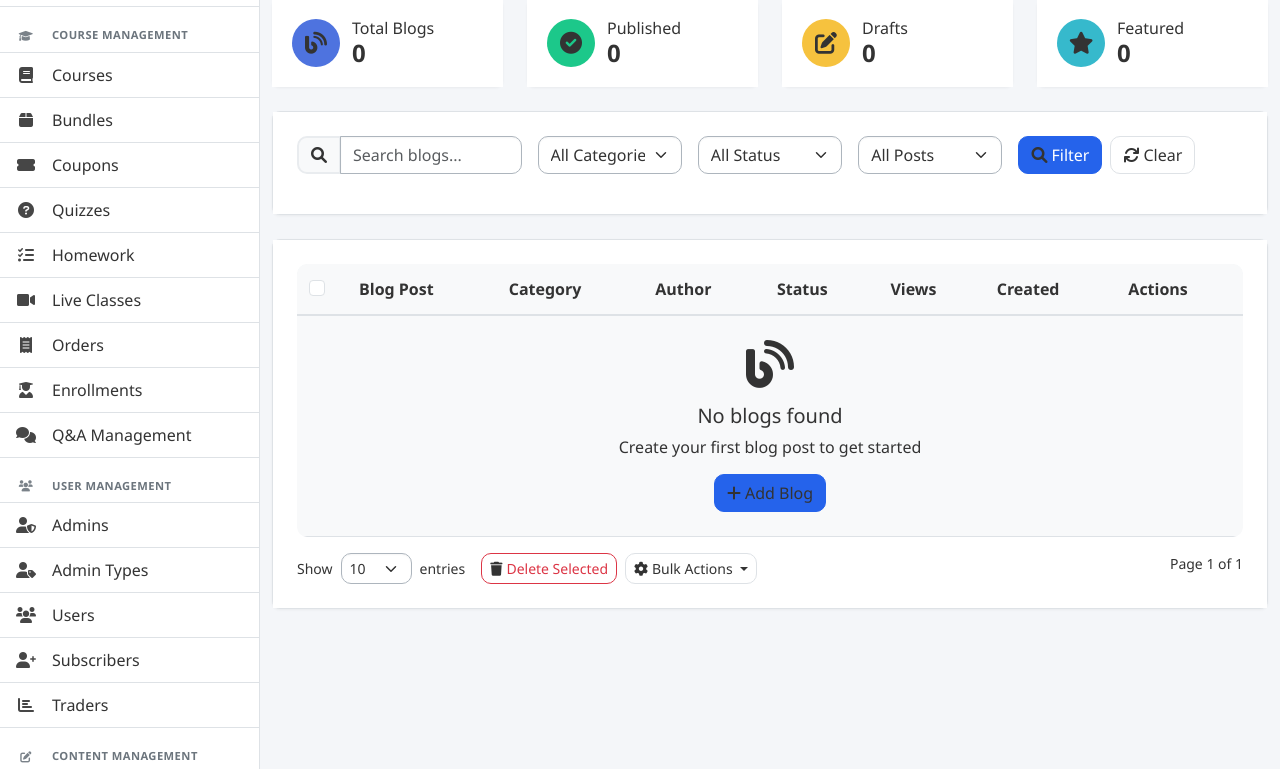
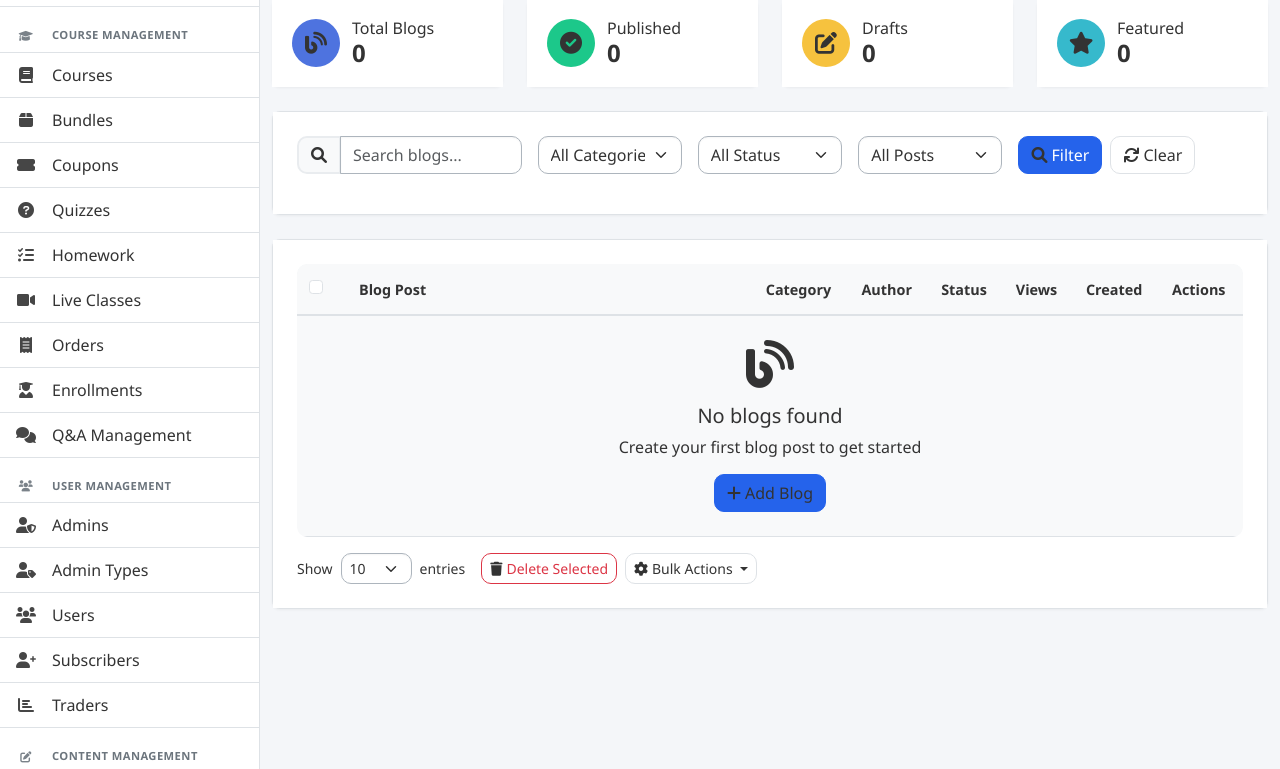
Before and after one commit to AbdallahSaeed0/tradingbelaraby, a Laravel app: page /admin/blogs in a window 1280 px wide. Shown: the part 208-977 px from the top of the page. Run offline with Laravel 10, Linux system fonts and the light colour scheme; the visitor is signed in with stand-in values (Sample User, id 1); data comes from the database, SQL or seed files in the repository; data that the repository does not hold is empty; parts of the project's set-up code (start-up, migrations or seed data) failed here and were passed over; some libraries are stand-ins or nearby versions.

Commit message:
Admin blogs table: larger thumbnails, titles, excerpts, badges and one-row actions; pagination uses the shared admin component like the other tables

```diff
--- a/resources/views/admin/blogs/index.blade.php
+++ b/resources/views/admin/blogs/index.blade.php
@@ -1,6 +1,19 @@
 @extends('admin.layout')
 
 @section('title', 'Blogs Management')
+
+@push('styles')
+    <style>
+        .blogs-table > :not(caption) > * > * { padding: 0.9rem 0.75rem; }
+        .blogs-table thead th { font-size: 0.9rem; white-space: nowrap; }
+        .blogs-table .blog-thumb { width: 88px; height: 60px; object-fit: cover; flex-shrink: 0; }
+        .blogs-table .blog-title { font-size: 1rem; font-weight: 600; line-height: 1.45; }
+        .blogs-table .blog-excerpt { font-size: 0.875rem; line-height: 1.45; }
+        .blogs-table .badge { font-size: 0.8rem; padding: 0.45em 0.7em; }
+        .blogs-table .blog-actions { display: flex; gap: 0.4rem; flex-wrap: nowrap; }
+        .blogs-table .blog-actions .btn { font-size: 0.875rem; padding: 0.35rem 0.6rem; margin: 0; }
+    </style>
+@endpush
 
 @section('content')
     <div class="container-fluid py-4">
@@ -154,7 +167,7 @@
         <div class="card">
             <div class="card-body">
                 <div class="table-responsive d-none d-lg-block admin-table-no-mobile-cards">
-                    <table class="table table-hover table-striped">
+                    <table class="table table-hover table-striped align-middle blogs-table">
                         <thead>
                             <tr>
                                 <th width="50">
@@ -162,7 +175,7 @@
                                         <input class="form-check-input" type="checkbox" id="selectAll">
                                     </div>
                                 </th>
-                                <th>Blog Post</th>
+                                <th style="min-width: 380px;">Blog Post</th>
                                 <th>Category</th>
                                 <th>Author</th>
                                 <th>Status</th>
@@ -187,18 +200,17 @@
                                             <div class="me-3">
                                                 @if ($blog->image)
                                                     <img src="{{ $blog->image_url }}" alt="{{ $blog->title }}"
-                                                        class="rounded w-50 h-40 item-image-sm">
+                                                        class="rounded blog-thumb">
                                                 @else
                                                     <div
-                                                        class="bg-secondary rounded d-flex align-items-center justify-content-center w-50 h-40 item-placeholder-sm">
+                                                        class="bg-secondary rounded d-flex align-items-center justify-content-center blog-thumb">
                                                         <i class="fa fa-image text-white"></i>
                                                     </div>
                                                 @endif
                                             </div>
                                             <div>
-                                                <h6 class="mb-0">{{ $blog->title }}</h6>
-                                                <small
-                                                    class="text-muted">{{ Str::limit($blog->excerpt ?: $blog->description, 60) }}</small>
+                                                <h6 class="mb-1 blog-title">{{ $blog->title }}</h6>
+                                                <div class="text-muted blog-excerpt">{{ Str::limit($blog->excerpt ?: $blog->description, 110) }}</div>
                                                 @if ($blog->is_featured)
                                                     <span class="badge bg-warning text-dark ms-1">Featured</span>
                                                 @endif
@@ -213,7 +225,7 @@
                                         @endif
                                     </td>
                                     <td>
-                                        <small>{{ $blog->author_name ?: 'Admin' }}</small>
+                                        <span class="text-nowrap">{{ $blog->author_name ?: 'Admin' }}</span>
                                     </td>
                                     <td>
                                         <span
@@ -227,7 +239,7 @@
                                         <span class="badge bg-primary">{{ $blog->views_count }}</span>
                                     </td>
                                     <td>
-                                        <small>{{ $blog->created_at->format('M d, Y') }}</small>
+                                        <span class="text-nowrap">{{ $blog->created_at->format('M d, Y') }}</span>
                                     </td>
                                     <td>
                                         <div class="blog-actions">
@@ -318,84 +330,7 @@
                             </div>
                     <div class="col-md-6">
                         <div class="d-flex justify-content-end">
-                            @if ($blogs->hasPages())
-                                <nav aria-label="Blogs pagination">
-                                    <ul class="pagination pagination-sm justify-content-end mb-0">
-                                        {{-- Previous Page Link --}}
-                                        @if ($blogs->onFirstPage())
-                                            <li class="page-item disabled">
-                                                <span class="page-link">
-                                                    <i class="fa fa-chevron-left"></i>
-                                                </span>
-                                            </li>
-                                        @else
-                                            <li class="page-item">
-                                                <a class="page-link" href="{{ $blogs->previousPageUrl() }}"
-                                                    aria-label="Previous">
-                                                    <i class="fa fa-chevron-left"></i>
-                                                </a>
-                                            </li>
-                                        @endif
-
-                                        {{-- First Page --}}
-                                        @if ($blogs->currentPage() > 3)
-                                            <li class="page-item">
-                                                <a class="page-link" href="{{ $blogs->url(1) }}">1</a>
-                                            </li>
-                                            @if ($blogs->currentPage() > 4)
-                                                <li class="page-item disabled">
-                                                    <span class="page-link">...</span>
-                                                </li>
-                                            @endif
-                                        @endif
-
-                                        {{-- Pagination Elements --}}
-                                        @foreach ($blogs->getUrlRange(max(1, $blogs->currentPage() - 2), min($blogs->lastPage(), $blogs->currentPage() + 2)) as $page => $url)
-                                            @if ($page == $blogs->currentPage())
-                                                <li class="page-item active">
-                                                    <span class="page-link">{{ $page }}</span>
-                                                </li>
-                                            @else
-                                                <li class="page-item">
-                                                    <a class="page-link" href="{{ $url }}">{{ $page }}</a>
-                                                </li>
-                                            @endif
-                                        @endforeach
-
-                                        {{-- Last Page --}}
-                                        @if ($blogs->currentPage() < $blogs->lastPage() - 2)
-                                            @if ($blogs->currentPage() < $blogs->lastPage() - 3)
-                                                <li class="page-item disabled">
-                                                    <span class="page-link">...</span>
-                                                </li>
-                                            @endif
-                                            <li class="page-item">
-                                                <a class="page-link"
-                                                    href="{{ $blogs->url($blogs->lastPage()) }}">{{ $blogs->lastPage() }}</a>
-                                            </li>
-                                        @endif
-
-                                        {{-- Next Page Link --}}
-                                        @if ($blogs->hasMorePages())
-                                            <li class="page-item">
-                                                <a class="page-link" href="{{ $blogs->nextPageUrl() }}" aria-label="Next">
-                                                    <i class="fa fa-chevron-right"></i>
-                                                </a>
-                                            </li>
-                                        @else
-                                            <li class="page-item disabled">
-                                                <span class="page-link">
-                                                    <i class="fa fa-chevron-right"></i>
-                                                </span>
-                                            </li>
-                                        @endif
-                                    </ul>
-                                </nav>
-                            @else
-                                <div class="text-end text-muted small">
-                                    Page 1 of 1
-                                </div>
-                            @endif
+                            {{ $blogs->links() }}
                         </div>
                     </div>
                 </div>
```
